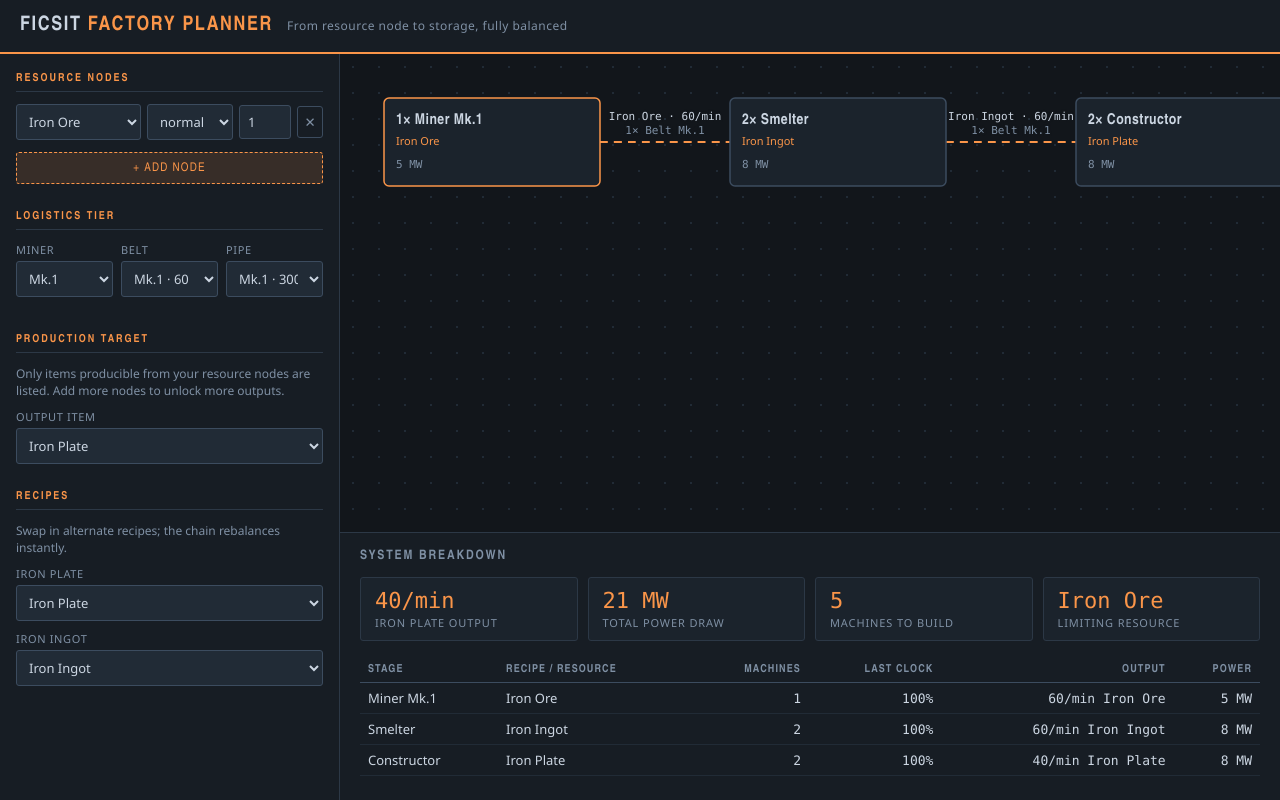
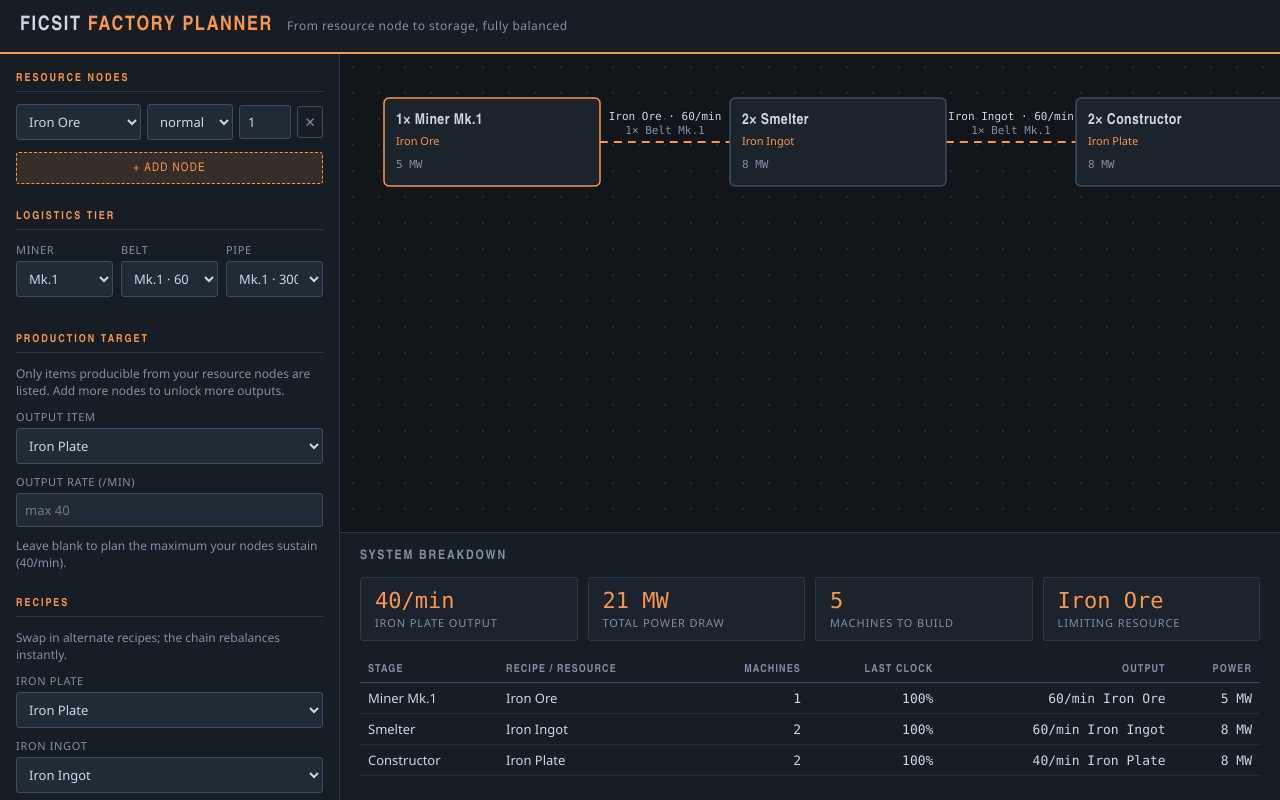
Before and after one commit to MLeall/satisfactory_planner, a React (Vite) app: page / in a window 1280 px wide. Built offline with nearby package versions, Linux system fonts and the light colour scheme.

Commit message:
Adiciona modo target-driven com taxa de saida desejada mantendo pureza e receitas

```diff
--- a/src/App.tsx
+++ b/src/App.tsx
@@ -5,6 +5,7 @@ import { solve } from './engine/solve'
 import { BELT_TIERS, PIPE_TIERS, type Purity } from './engine/types'
 import Breakdown from './components/Breakdown'
 import Schematic from './components/Schematic'
+import { fmt } from './ui/format'
 
 const data = loadGameData()
 
@@ -31,7 +32,12 @@ export default function App() {
   const [beltMk, setBeltMk] = useState(1)
   const [pipeMk, setPipeMk] = useState(1)
   const [targetItem, setTargetItem] = useState('Desc_IronPlate_C')
+  const [targetRate, setTargetRate] = useState('')
   const [selection, setSelection] = useState<Record<string, string>>({})
+
+  const rateValue = Number(targetRate)
+  const parsedTarget =
+    targetRate.trim() !== '' && rateValue > 0 ? rateValue : undefined
 
   const targetOptions = useMemo(() => {
     const ids = reachableTargets(data, nodes.map((n) => n.resource))
@@ -52,6 +58,18 @@ export default function App() {
     [targetItem, selection],
   )
 
+  const maxRate = useMemo(() => {
+    const r = solve(data, {
+      nodes,
+      minerTier,
+      beltMk,
+      pipeMk,
+      targetItem,
+      recipeSelection: selection,
+    })
+    return r.ok ? r.plan.targetRate : null
+  }, [nodes, minerTier, beltMk, pipeMk, targetItem, selection])
+
   const result = useMemo(
     () =>
       solve(data, {
@@ -61,8 +79,9 @@ export default function App() {
         pipeMk,
         targetItem,
         recipeSelection: selection,
+        targetRate: parsedTarget,
       }),
-    [nodes, minerTier, beltMk, pipeMk, targetItem, selection],
+    [nodes, minerTier, beltMk, pipeMk, targetItem, selection, parsedTarget],
   )
 
   const updateNode = (key: number, patch: Partial<NodeRow>) =>
@@ -218,6 +237,22 @@ export default function App() {
               ))}
             </select>
           </div>
+          <div className="field">
+            <label htmlFor="rate">Output rate (/min)</label>
+            <input
+              id="rate"
+              type="number"
+              min={0}
+              step="any"
+              value={targetRate}
+              placeholder={maxRate != null ? `max ${fmt(maxRate)}` : 'auto'}
+              onChange={(e) => setTargetRate(e.target.value)}
+            />
+          </div>
+          <p className="recipe-note">
+            Leave blank to plan the maximum your nodes sustain
+            {maxRate != null ? ` (${fmt(maxRate)}/min)` : ''}.
+          </p>
         </section>
 
         {recipeChoices.length > 0 && (
--- a/src/engine/solve.ts
+++ b/src/engine/solve.ts
@@ -25,6 +25,9 @@ export interface PlanInput {
   targetItem: ItemId
   /** Per-item recipe override (default recipe when absent) */
   recipeSelection?: Record<ItemId, RecipeId>
+  /** Desired target output per minute. When absent (or <= 0), the plan uses
+   * the maximum the declared nodes can sustain. */
+  targetRate?: number
 }
 
 export interface Flow {
@@ -93,6 +96,41 @@ function splitMachines(count: number): { built: number; lastClock: number } {
   const frac = count - whole
   if (frac <= EPS) return { built: whole, lastClock: 100 }
   return { built: whole + 1, lastClock: frac * 100 }
+}
+
+const round2 = (n: number) => Number(n.toFixed(2))
+
+interface NodeGroup {
+  perExtractor: number
+  count: number
+}
+
+/** Minimal extractors to cover `required`, engaging the most productive nodes
+ * first and underclocking only the last (fractional) one. */
+function fillExtractors(
+  required: number,
+  groups: NodeGroup[],
+): { count: number; built: number; lastClock: number } {
+  let remaining = required
+  let whole = 0
+  let frac = 0
+  for (const g of [...groups].sort((a, b) => b.perExtractor - a.perExtractor)) {
+    if (remaining <= EPS) break
+    const units = remaining / g.perExtractor
+    if (units >= g.count - EPS) {
+      whole += g.count
+      remaining -= g.count * g.perExtractor
+    } else {
+      const w = Math.floor(units + EPS)
+      whole += w
+      frac = (remaining - w * g.perExtractor) / g.perExtractor
+      remaining = 0
+    }
+  }
+  const count = whole + frac
+  return frac > EPS
+    ? { count, built: whole + 1, lastClock: frac * 100 }
+    : { count, built: whole, lastClock: 100 }
 }
 
 export function solve(data: GameData, input: PlanInput): SolveResult {
@@ -179,7 +217,7 @@ export function solve(data: GameData, input: PlanInput): SolveResult {
   }
 
   const supply = new Map<ItemId, number>()
-  const nodeCount = new Map<ItemId, number>()
+  const nodeGroups = new Map<ItemId, NodeGroup[]>()
   for (const node of input.nodes) {
     if (node.count <= 0) continue
     const extractor = extractorFor(node.resource)
@@ -194,14 +232,13 @@ export function solve(data: GameData, input: PlanInput): SolveResult {
       node.resource,
       (supply.get(node.resource) ?? 0) + node.count * perExtractor,
     )
-    nodeCount.set(
-      node.resource,
-      (nodeCount.get(node.resource) ?? 0) + node.count,
-    )
+    const groups = nodeGroups.get(node.resource) ?? []
+    groups.push({ perExtractor, count: node.count })
+    nodeGroups.set(node.resource, groups)
   }
 
-  // --- 4. Target rate = tightest supply/requirement ratio ------------------
-  let targetRate = Infinity
+  // --- 4. Max sustainable rate = tightest supply/requirement ratio ----------
+  let maxRate = Infinity
   let limitingResource: ItemId | null = null
   for (const [id, perUnit] of demandPerUnit) {
     if (!isRaw(id) || isWater(id) || perUnit <= EPS) continue
@@ -211,14 +248,30 @@ export function solve(data: GameData, input: PlanInput): SolveResult {
       continue
     }
     const ratio = available / perUnit
-    if (ratio < targetRate) {
-      targetRate = ratio
+    if (ratio < maxRate) {
+      maxRate = ratio
       limitingResource = id
     }
   }
   if (errors.length > 0) return fail(...errors)
-  if (!Number.isFinite(targetRate)) {
+  if (!Number.isFinite(maxRate)) {
     return fail('The chain consumes no node resource. Add a resource node.')
+  }
+
+  // A requested target rate drives the plan, bounded by node capacity.
+  let targetRate = maxRate
+  if (input.targetRate !== undefined && input.targetRate > EPS) {
+    if (input.targetRate > maxRate + EPS) {
+      const r = limitingResource!
+      const needed = (demandPerUnit.get(r) ?? 0) * input.targetRate
+      const have = supply.get(r) ?? 0
+      return fail(
+        `Your nodes supply ${round2(have)}/min of ${itemName(r)}, but ` +
+          `${round2(needed)}/min is needed for ${round2(input.targetRate)}/min ` +
+          `of ${itemName(input.targetItem)}. Add nodes or lower the target.`,
+      )
+    }
+    targetRate = input.targetRate
   }
 
   // --- 5. Scale demand to the target rate and build stages -----------------
@@ -322,16 +375,19 @@ export function solve(data: GameData, input: PlanInput): SolveResult {
       })
     } else {
       const ext = extractorFor(resource)!
-      const count = nodeCount.get(resource)!
+      const { count, built, lastClock } = fillExtractors(
+        consumed,
+        nodeGroups.get(resource) ?? [],
+      )
       stages.push({
         id: `extract:${resource}`,
         kind: 'extractor',
         machineId: ext.id,
         machineName: ext.name,
         count,
-        machinesBuilt: count,
-        lastClockPercent: 100,
-        powerMW: count * ext.power,
+        machinesBuilt: built,
+        lastClockPercent: lastClock,
+        powerMW: stagePower(count, ext.power, DEFAULT_POWER_EXPONENT),
         inputs: [],
         outputs: [{ item: resource, rate: consumed }],
         depth: 0,
```
Also changed, not shown: 2 other files (tests, documents, lock files or other folders).
